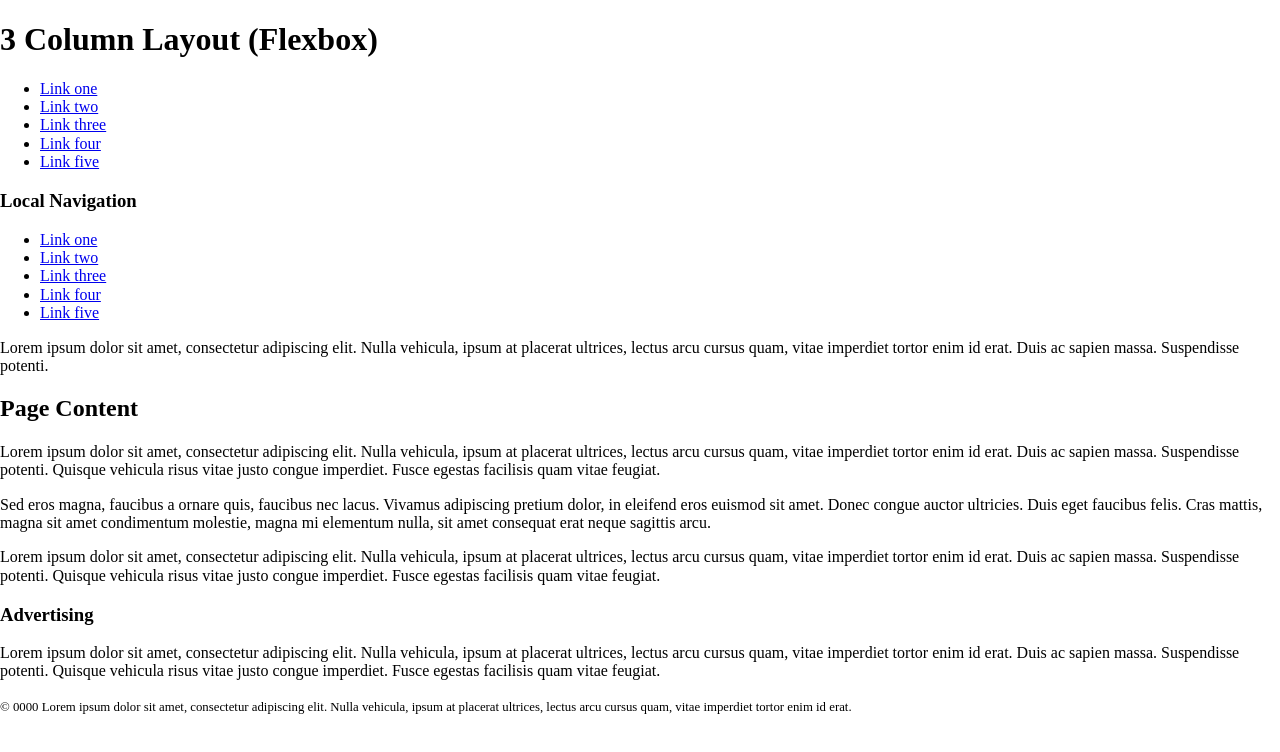
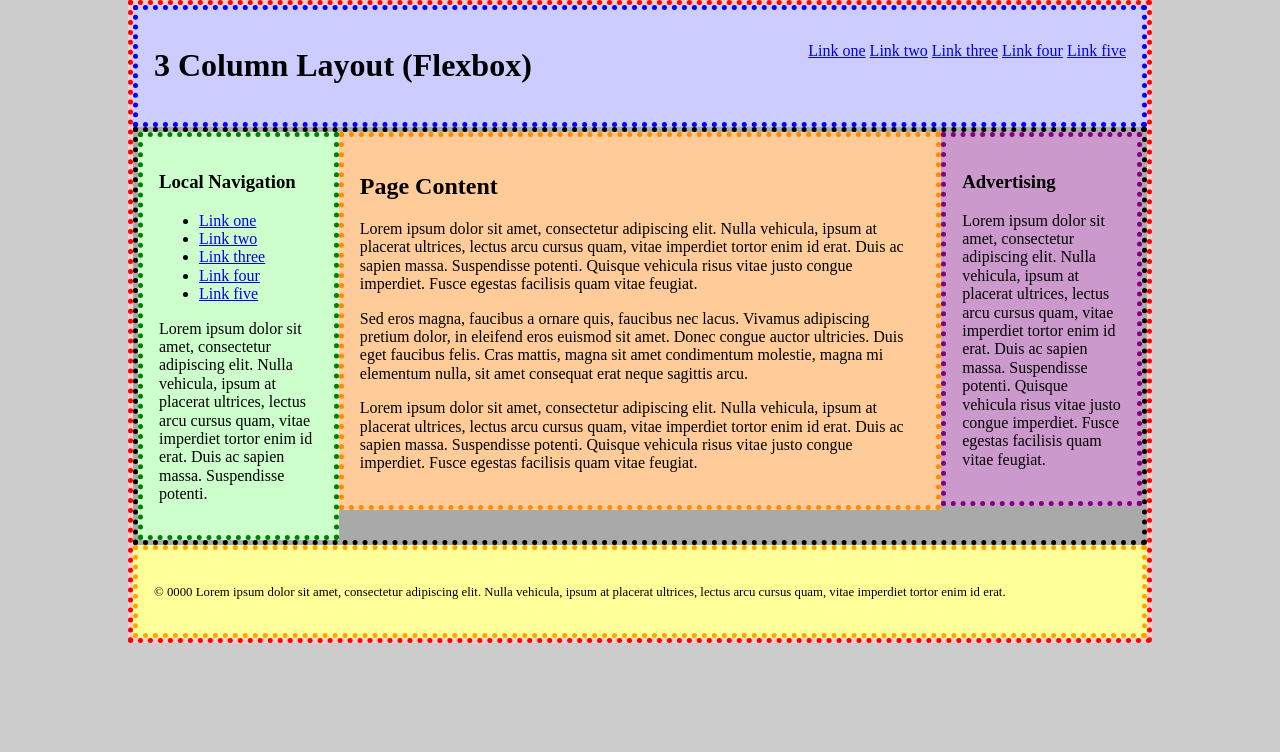
Before and after one commit to KROD333/comp1054-25w, a plain HTML site: page lesson-4/flex.html in a window 1280 px wide. Drawn offline with Linux system fonts and the light colour scheme.

Commit message:
Completed flexbox part of lesson

```diff
--- a/lesson-4/css/flex.css
+++ b/lesson-4/css/flex.css
@@ -16,21 +16,32 @@ body {
 	background: #FCC;
 	/* STEP 2: set width of #container to 8% of body */
 
+	width: 80%;
+
 	/* STEP 3: center the entire layout with auto left and right margins */
+
+	margin: 0 auto;
 
 	/* STEP 4a: Set the flex container for the whole page */
 
+	display: flex;
+
 	/* STEP 4b: Set the flex-direction to column for the #container */
 
+	flex-direction: column;
 }
 
 header {
 	border: 5px dotted blue;
 	background: #CCF;
+
 	/* STEP 9a: Fix the header - set the <header> as a flexbox, too */
+
+	display: flex;
 
 	/* STEP 9b: Set the justify-content: space-between; to put the <h1> and the <nav> at opposite ends of the <header> */
 
+	justify-content: space-between;
 }
 
 header nav ul {
@@ -45,12 +56,18 @@ header nav ul li {
 main {
 	border: 5px dotted black;
 	background: darkgray;
+
 	/* STEP 5a: Set the flex container for the <main> element */
+
+	display: flex;
 
 	/* STEP 5b: Set the flex-direction to row for the <main> */
 
+	flex-direction: row;
+
 	/* STEP 7: Modify the align-items property on the <main> (default is stretch - see https://css-tricks.com/snippets/css/a-guide-to-flexbox/#aa-align-items for more */
 
+	align-items: flex-start;
 }
 
 main > nav {
@@ -58,19 +75,25 @@ main > nav {
 	background: #CFC;
 	/* STEP 6a: Set the flex-basis value to 20% */
 
+	flex-basis: 20%;
 }
 
 main > section {
 	border: 5px dotted darkorange;
 	background: #FC9;
+
 	/* STEP 6b: Set the flex-basis value to 60% */
 
+	flex-basis: 60%;
 }
 
 main > aside {
 	border: 5px dotted purple;
 	background: #C9C;
+
 	/* STEP 6c: Set the flex-basis value to 20% */
+
+	flex-basis: 20%;
 
 	/* STEP 6d: Proceed to https://css-tricks.com/snippets/css/a-guide-to-flexbox/#aa-flex to learn about flex-basis, flex-grow, and flex-shrink */
 }
@@ -85,6 +108,8 @@ main > nav,
 main > section,
 main > aside,
 footer {
+
 	/* STEP 8: add some padding to the main layout containers to give the text some room to breathe - then head over to flexbox.html to see how to do this an easier way */
 
+	padding: 1rem;
 }
--- a/lesson-4/flex.html
+++ b/lesson-4/flex.html
@@ -5,7 +5,10 @@
 	<title>3 Column Layout - Flexbox</title>
 	<meta name="viewport" content="width=device-width, initial-scale=1" />
 	<link href="css/normalize.css" rel="stylesheet" />
+
 	<!-- STEP 1: Attach the flex.css stylesheet, then proceed to the next step inside the CSS file -->
+
+	<link href="css/flex.css" rel="stylesheet"/>
 
 </head>
 <body>
```
